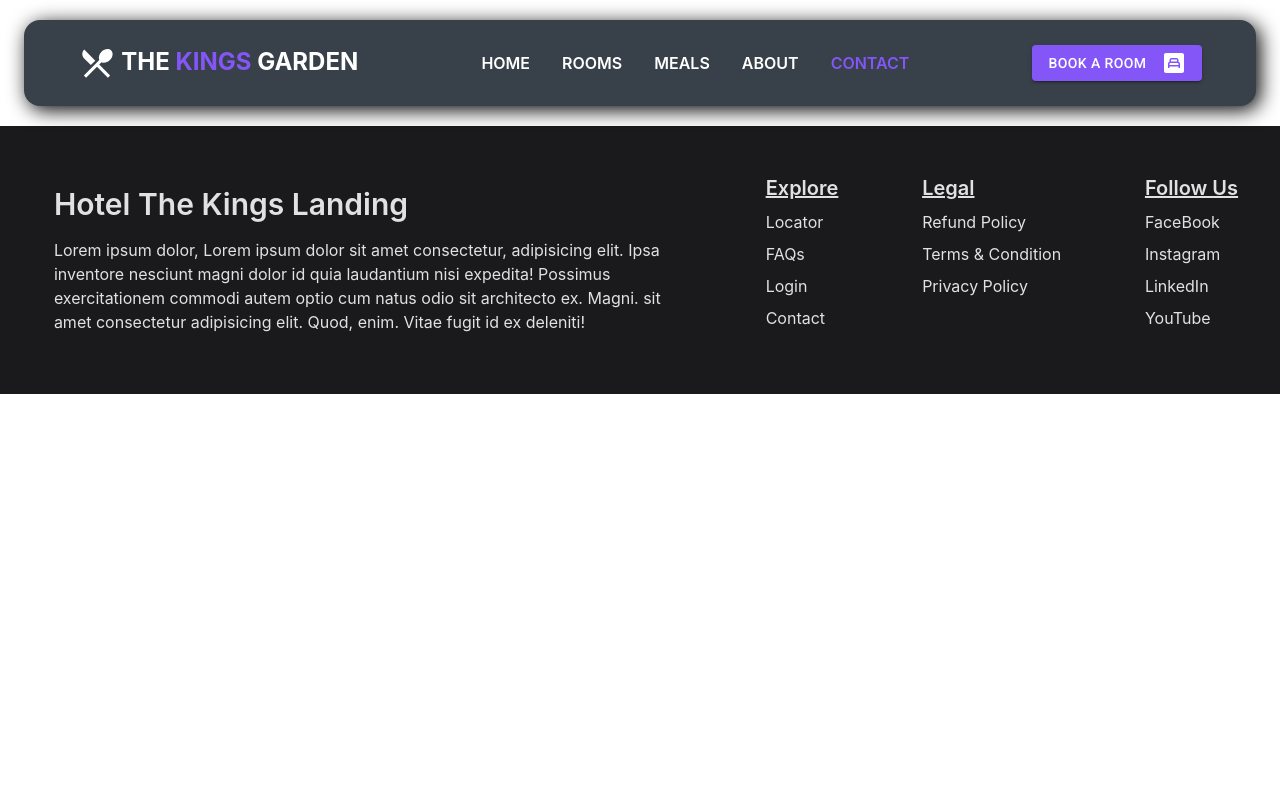
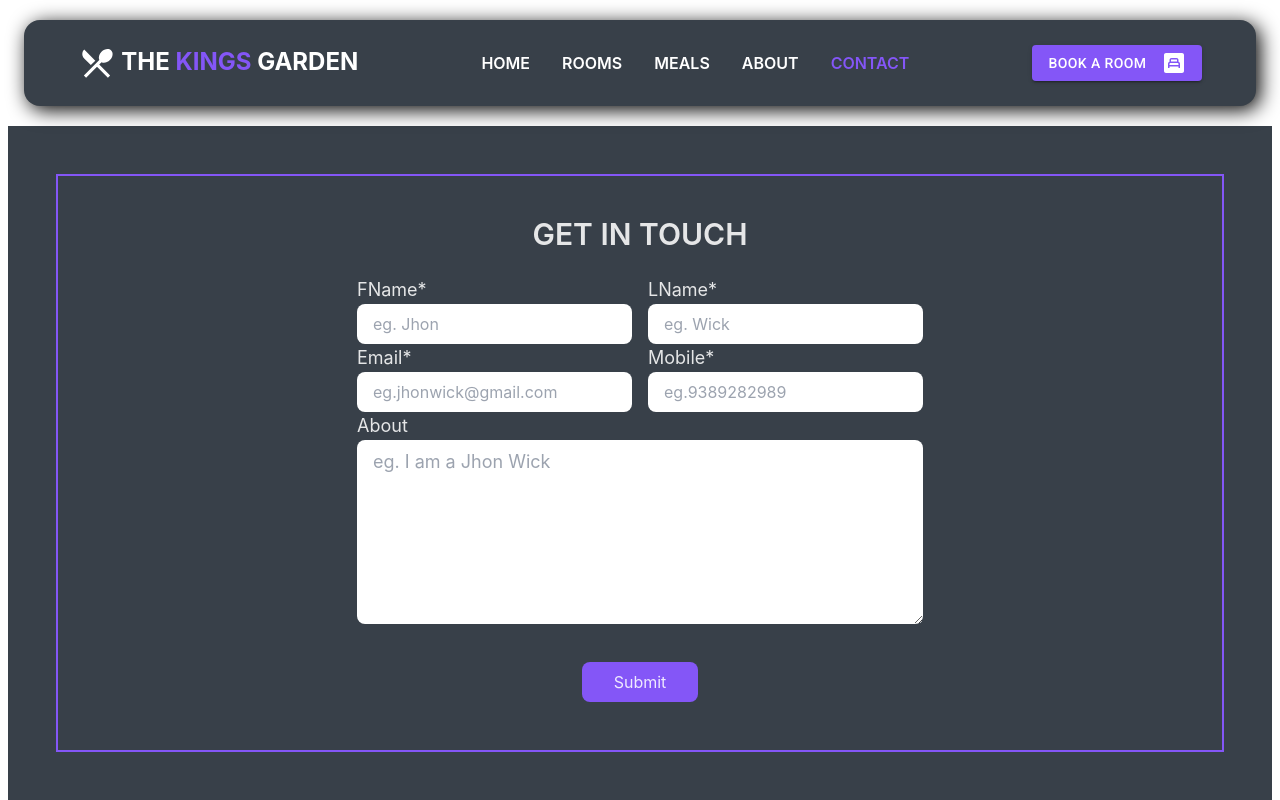
Before and after one commit to SamadhanTikone/HotelWebPage, a React (Vite) app: page /contact in a window 1280 px wide. Shown: the top 800 px of the page. Built offline with nearby package versions, Linux system fonts and the light colour scheme.

Commit message:
contact tap added

```diff
--- a/package.json
+++ b/package.json
@@ -20,8 +20,10 @@
     "dayjs": "^1.11.13",
     "react": "^18.3.1",
     "react-dom": "^18.3.1",
+    "react-hot-toast": "^2.4.1",
     "react-router-dom": "^7.0.1",
     "react-slick": "^0.30.2",
+    "react-toastify": "^10.0.6",
     "slick-carousel": "^1.8.1",
     "styled-components": "^6.1.13"
   },
--- a/src/Components/About.jsx
+++ b/src/Components/About.jsx
@@ -2,13 +2,12 @@
 
 export default function About() {
   return (
-    <div className="bg-[#384049] h-screen m-6 rounded-lg relative">
+    <div className="bg-[#384049] h-screen md:m-6 m-2 p-4 md:p-0 rounded-lg ">
       <div className="flex flex-col justify-center w-full gap-10 items-center">
-        <h1 className="text-[#8456f7] left-10 top-5 absolute text-3xl font-semibold uppercase"><span className="text-white ">About</span> Hotel</h1>
 
-        <p className="text-6xl mt-28 font-bold font-times ">The Kings Garden</p>
+        <p className="md:text-6xl text-3xl  md:mt-28 font-bold font-times ">The Kings Garden</p>
         <p className="inline">since - 1990-2025</p>
-        <p className="w-[60%] text-lg">Lorem ipsum dolor, sit amet consectetur adipisicing elit. Corrupti necessitatibus nisi magnam suscipit sint fuga culpa consequuntur? Odio sapiente non consequatur, voluptatibus qui laboriosam praesentium a eum nemo iure vel reiciendis hic, quidem est, esse dignissimos. Lorem ipsum dolor sit, amet consectetur adipisicing elit. Aliquid doloribus velit quisquam ipsa dolorum sequi repudiandae corporis aut molestias. Facere vero fugit provident expedita aliquam repellat atque tempore sunt ullam, deserunt veritatis illo numquam exercitationem aperiam! Iusto dolore aperiam quam iure voluptate laudantium, hic temporibus qui optio accusamus! At obcaecati harum esse praesentium perspiciatis dolore libero nesciunt a in fugiat. Ad voluptas nemo nisi earum sit facilis nihil reiciendis a minus numquam non omnis commodi, cumque totam voluptatibus repellendus atque expedita ratione fugiat perspiciatis tempora. Temporibus officiis alias atque, laudantium asperiores dolores consequuntur, dignissimos, modi magnam qui nesciunt vero aperiam.</p>
+        <p className="md:w-[60%] w-full md:text-lg text-md">Lorem ipsum dolor, sit amet consectetur adipisicing elit. Corrupti necessitatibus nisi magnam suscipit sint fuga culpa consequuntur? Odio sapiente non consequatur, voluptatibus qui laboriosam praesentium a eum nemo iure vel reiciendis hic, quidem est, esse dignissimos. Lorem ipsum dolor sit, amet consectetur adipisicing elit. Aliquid doloribus velit quisquam ipsa dolorum sequi repudiandae corporis aut molestias. Facere vero fugit provident expedita aliquam repellat atque tempore sunt ullam, deserunt veritatis illo numquam exercitationem aperiam! Iusto dolore aperiam quam iure voluptate laudantium, hic temporibus qui optio accusamus! At obcaecati harum esse praesentium perspiciatis dolore libero nesciunt a in fugiat. Ad voluptas nemo nisi earum sit facilis nihil reiciendis a minus numquam non omnis commodi, cumque totam voluptatibus repellendus atque expedita ratione fugiat perspiciatis tempora. Temporibus officiis alias atque, laudantium asperiores dolores consequuntur, dignissimos, modi magnam qui nesciunt vero aperiam.</p>
         <button className="bg-[#8456f7] py-3 px-5  font-semibold rounded-lg" >More Info</button>
       </div>
     </div>
--- a/src/Components/Contact.jsx
+++ b/src/Components/Contact.jsx
@@ -1,9 +1,132 @@
+import { useState } from "react";
+import { toast } from 'react-hot-toast';
+import { Toaster } from 'react-hot-toast';
 
 
 export default function Contact() {
+  const [name, setName] = useState("");
+  const [submit, setSubmit] = useState(false);
+  const [submitting, setSubmitting] = useState(false);
+
+
+
+  function handleSubmit(e) {
+    e.preventDefault();
+    setSubmitting(true)
+
+    setTimeout(()=>{
+      setSubmit(true);
+
+      toast.success(`${name} Successfully Submitted!`)
+    },1000)
+
+
+
+
+
+
+
+  }
   return (
-    <div>
+    <div className="bg-[#384049] md:p-12 p-2 m-2">
+      <div className=" border-2   border-[#8456f7]">
+      { <Toaster/>}
+        {submit ? (
+           <div className="py-3 my-2">
+            <h1 className="text-3xl text-center font-semibold my-2">
+              ☑️ {name}, Thanks for Submitting for Form.
+            </h1>
+            <p className="text-center text-lg">We Well contact you Later.</p>
 
+          </div>
+
+         ) : (
+          <form
+            action=""
+            className=" flex justify-center md:p-4 items-center p-2 flex-col  "
+            onSubmit={handleSubmit}
+          >
+            {/* {submit &&  } */}
+            <h1 className="text-center text-3xl uppercase font-semibold my-6">
+              Get in Touch
+            </h1>
+
+            <div className="flex md:w-1/2 w-full gap-4 flex-col md:flex-row">
+              <div className="md:w-1/2">
+                <label htmlFor="fname" className="text-lg">
+                  FName*
+                </label>
+                <input
+                  type="text"
+                  id="fname"
+                  placeholder="eg. Jhon"
+                  required
+                  onChange={(e) => {
+                    setName(e.target.value);
+                  }}
+                  className=" py-2 px-4 text-md rounded-lg w-full text-black"
+                />
+              </div>
+              <div className="md:w-1/2">
+                <label htmlFor="lname" className="text-lg">
+                  LName*
+                </label>
+                <input
+                  type="text"
+                  id="lname"
+                  placeholder="eg. Wick"
+                  required
+                  className=" py-2 px-4 text-md rounded-lg w-full text-black"
+                />
+              </div>
+            </div>
+
+            <div className="flex md:w-1/2 gap-4  w-full  flex-col md:flex-row">
+              <div className="md:w-1/2 ">
+                <label htmlFor="email" className="text-lg">
+                  Email*
+                </label>
+                <input
+                  type="email"
+                  id="email"
+                  placeholder="eg.jhonwick@gmail.com"
+                  required
+                  className="py-2 px-4 text-md rounded-lg w-full text-black"
+                />
+              </div>
+              <div className="md:w-1/2 inline">
+                <label htmlFor="mobile" className="text-lg">
+                  Mobile*
+                </label>
+                <input
+                  type="number"
+                  id="mobile"
+                  placeholder="eg.9389282989"
+                  required
+                  className=" py-2 px-4 text-md rounded-lg w-full text-black"
+                />
+              </div>
+            </div>
+
+            <div className="md:w-1/2 w-full">
+              <label htmlFor="about" className="text-lg">
+                About
+              </label>
+              <textarea
+                type="text"
+                id="about"
+                cols={8}
+                rows={6}
+                placeholder="eg. I am a Jhon Wick "
+                className=" text-lg py-2 p-4 rounded-lg w-full text-black"
+              />
+            </div>
+            <button className="py-2 px-8 my-8 bg-[#8456f7] rounded-lg text-md active:scale-95 transition-all duration-300 ">
+              {submitting ? "Submitting" : "Submit"}
+            </button>
+          </form>
+         )}
+      </div>
     </div>
-  )
+  );
 }
--- a/src/Components/Home.jsx
+++ b/src/Components/Home.jsx
@@ -31,7 +31,7 @@ export default function Home() {
           <div className="flex flex-col flex-1 md:justify-center   md:py-24 mt-10 md:mt-0 py-0  items-center">
 
 
-            <h1 className=" sm:text-7xl  text-4xl leading-relaxed text-white opacity-100 mb-5 font-bold  w-full md:w-auto lg:p-5 p-2 mx-3 uppercase  "><span className="block sm:text-5xl md:mb-2 text-[#8456f7] ">Hotel</span> <span className="inline opacity-100 font-times px-2 border-b-2  md:border-b-4 lg:shadow-custom-glow lg:py-2 lg:px-6 rounded-2xl ">The Kings <span className="  sm:ml-0"> Garden</span></span></h1>
+            <h1 className=" sm:text-7xl  text-4xl leading-relaxed text-white opacity-100 mb-5 font-bold  w-full md:w-auto lg:p-5 sm:p-2 mx-3 uppercase  "><span className="block sm:text-5xl md:mb-2 text-[#8456f7] ">Hotel</span> <span className="inline opacity-100 font-times px-2 border-b-2  md:border-b-4 lg:shadow-custom-glow lg:py-2 lg:px-6 rounded-2xl ">The Kings <span className="  sm:ml-0"> Garden</span></span></h1>
 
 
 
--- a/src/Components/NavBar.jsx
+++ b/src/Components/NavBar.jsx
@@ -7,6 +7,7 @@ import { NavLink, useNavigate } from "react-router-dom";
 import MenuIcon from "@mui/icons-material/Menu";
 import RestaurantMenuIcon from "@mui/icons-material/RestaurantMenu";
 import CloseIcon from "@mui/icons-material/Close";
+// import TemporaryDrawer from "./Drawer";
 // import { ThemeContext } from "./Context/ThemeProvider";
 
 export default function NavBar() {
@@ -42,6 +43,7 @@ export default function NavBar() {
   function handleNav(){
     if (menu && open){
       setOpen(!open)
+
     }
     else{
       setMenu(!menu)
@@ -65,10 +67,11 @@ export default function NavBar() {
         <div
           className={`flex uppercase flex-col gap-6 font-semibold lg:flex-row lg:block
              ${open
-              ? "block  text-white absolute w-[40vh] h-screen top  z-30  bg-[#384049] py-7  text-centre justify-centre items-center left-0   "
+              ? "block  text-white absolute  w-[40vh] h-screen top  z-30  bg-[#384049] py-7  text-centre justify-centre items-center left-0   "
               : "hidden"
           }  `}
         >
+          {/* {open &&  <TemporaryDrawer/>} */}
           <NavLink
             to="/"
             className={({ isActive }) =>
```
Also changed, not shown: src/Components/Drawer.jsx (line endings or trailing spaces), 1 other file (tests, documents, lock files or other folders).
